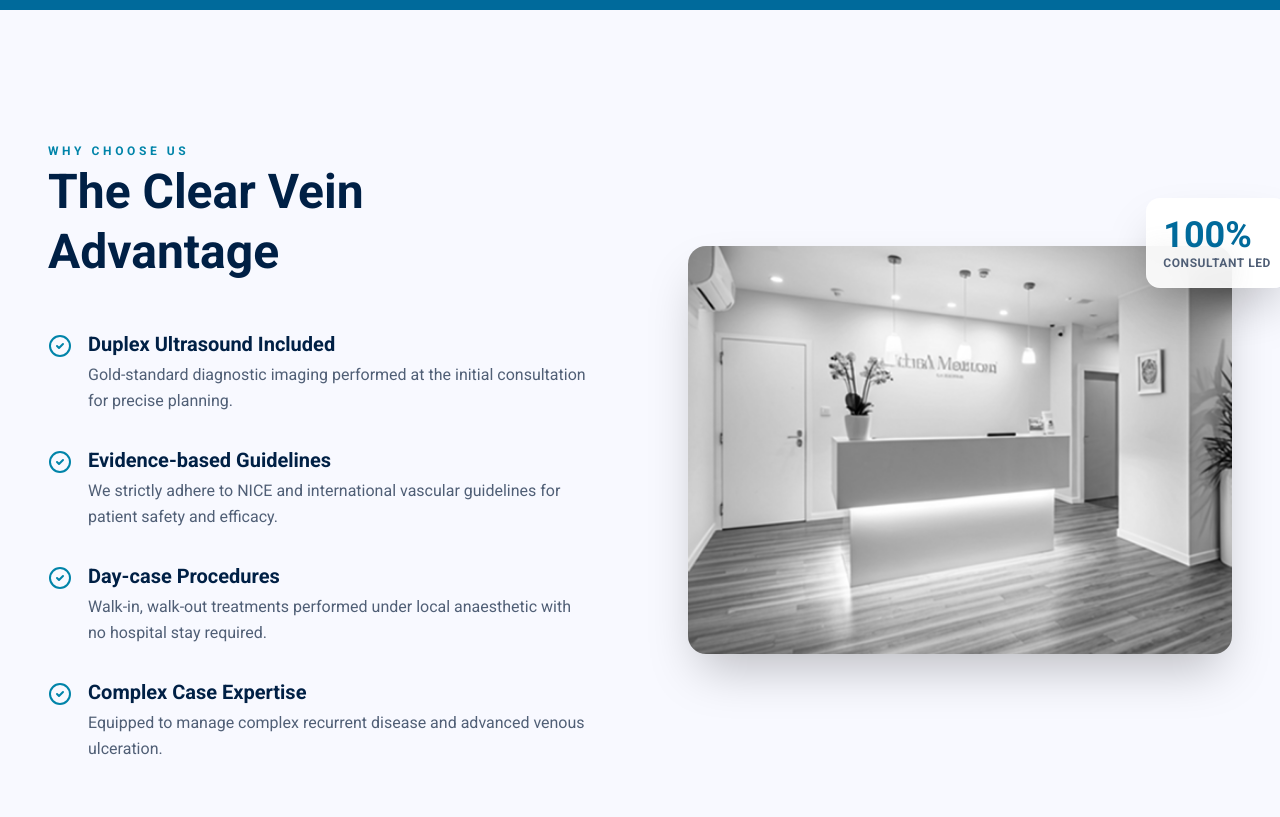
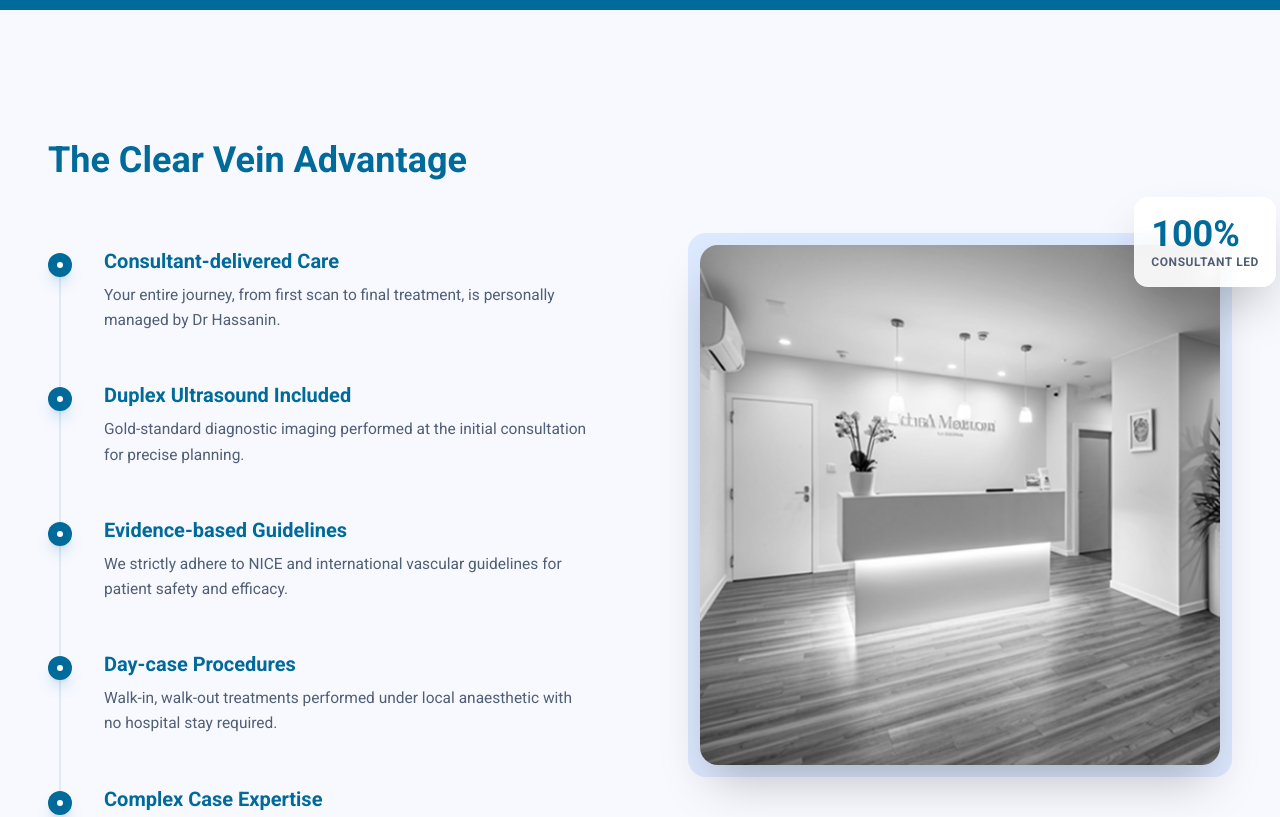
Before and after one commit to Ahme-d711/clear-vein, a Next.js app: page / in a window 1280 px wide. Shown: the part 3820-4637 px from the top of the page. Built offline with nearby package versions, Linux system fonts and the light colour scheme.

Commit message:
feat: update ClearVeinAdvantage section with new consultant care item and vertical timeline layout

```diff
--- a/components/sections/ClearVeinAdvantage.tsx
+++ b/components/sections/ClearVeinAdvantage.tsx
@@ -5,6 +5,10 @@ import { Fade } from "react-awesome-reveal";
 import { CheckCircle2 } from "lucide-react";
 
 const advantages = [
+    {
+        title: "Consultant-delivered Care",
+        description: "Your entire journey, from first scan to final treatment, is personally managed by Dr Hassanin.",
+    },
     {
         title: "Duplex Ultrasound Included",
         description: "Gold-standard diagnostic imaging performed at the initial consultation for precise planning.",
@@ -30,19 +34,17 @@ export default function ClearVeinAdvantage() {
                 <div className="grid grid-cols-1 lg:grid-cols-2 gap-16 lg:gap-24 items-center">
 
                     {/* Left Column: Content */}
-                    <div className="space-y-12">
+                    <div className="space-y-16">
                         <Fade direction="up" triggerOnce duration={800}>
-                            <div className="space-y-4">
-                                <span className="text-xs font-bold tracking-[0.3em] text-[#0084a9] uppercase">
-                                    Why Choose Us
-                                </span>
-                                <h2 className="text-4xl md:text-5xl font-bold text-[#002045] leading-tight">
-                                    The Clear Vein Advantage
-                                </h2>
-                            </div>
+                            <h2 className="text-2xl md:text-4xl font-extrabold text-primary leading-tight">
+                                The Clear Vein Advantage
+                            </h2>
                         </Fade>
 
-                        <div className="space-y-8">
+                        <div className="relative space-y-12">
+                            {/* Vertical Line */}
+                            <div className="absolute left-[11px] top-6 bottom-6 w-[2px] bg-primary/10" />
+
                             {advantages.map((item, index) => (
                                 <Fade
                                     key={item.title}
@@ -51,15 +53,17 @@ export default function ClearVeinAdvantage() {
                                     delay={index * 100}
                                     duration={800}
                                 >
-                                    <div className="flex gap-4 items-start">
-                                        <div className="mt-1 shrink-0">
-                                            <CheckCircle2 className="w-6 h-6 text-[#0084a9]" />
+                                    <div className="relative flex gap-8 items-start group">
+                                        {/* Bullet */}
+                                        <div className="z-10 w-[24px] h-[24px] rounded-full bg-primary flex items-center justify-center mt-1.5 shrink-0 shadow-lg shadow-primary/20">
+                                            <div className="w-[6px] h-[6px] bg-white rounded-full" />
                                         </div>
-                                        <div className="space-y-1">
-                                            <h3 className="text-xl font-bold text-[#002045]">
+
+                                        <div className="space-y-2">
+                                            <h3 className="text-xl font-bold text-primary">
                                                 {item.title}
                                             </h3>
-                                            <p className="text-[#505F76] font-light leading-relaxed">
+                                            <p className="text-[#505F76] font-normal leading-relaxed text-[15.5px] max-w-lg">
                                                 {item.description}
                                             </p>
                                         </div>
@@ -70,9 +74,9 @@ export default function ClearVeinAdvantage() {
                     </div>
 
                     {/* Right Column: Image and Badge */}
-                    <div className="relative">
+                    <div className="relative bg-[#DDE9FF] p-3 rounded-2xl">
                         <Fade direction="right" triggerOnce duration={1000}>
-                            <div className="relative aspect-4/3 w-full rounded-2xl shadow-2xl">
+                            <div className="relative aspect-3/3 w-full rounded-2xl shadow-2xl">
                                 <Image
                                     src="/reception.png"
                                     alt="Modern Clinical Reception"
```
